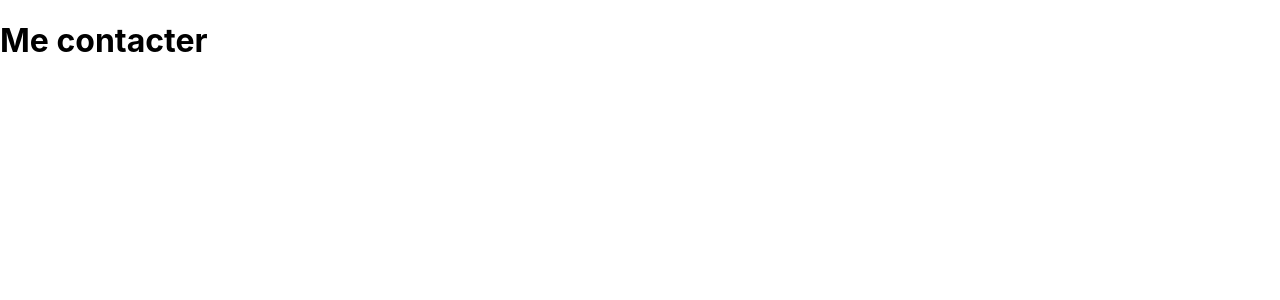
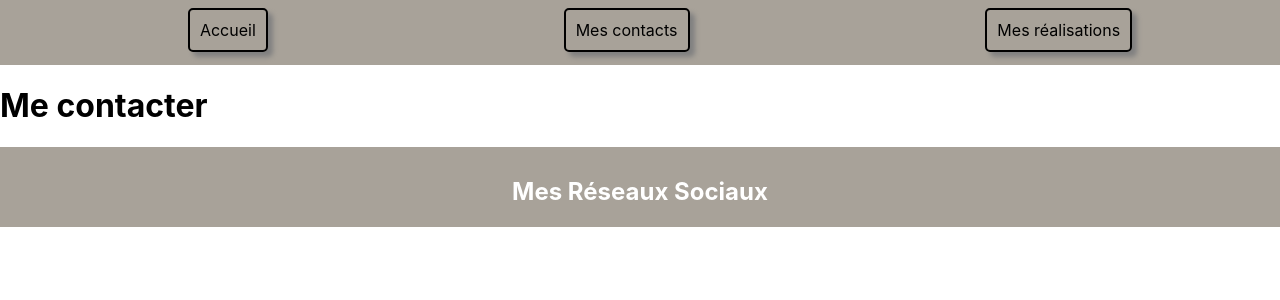
Before and after one commit to sosso711/portfolio1, a Next.js app: page /contact in a window 1280 px wide. Shown: the top 300 px of the page. Built offline with nearby package versions, Linux system fonts and the light colour scheme.

Commit message:
layout, header, footer

```diff
--- /dev/null
+++ b/components/Footer.js
@@ -0,0 +1,10 @@
+import next from "next";
+import styles from "../styles/Home.module.css";
+
+export default function Footer() {
+  return (
+    <div className={styles.footer}>
+      <h2>Mes Réseaux Sociaux</h2>
+    </div>
+  );
+}
--- /dev/null
+++ b/components/Header.js
@@ -0,0 +1,33 @@
+import Link from "next/link";
+import next from "next";
+import styles from "../styles/Home.module.css";
+
+export default function Header() {
+  return (
+    <div className={styles.headerDiv}>
+      <ul className={styles.ul}>
+        <li className={styles.li}>
+          <Link href="/">
+            <a className={styles.button} layout="responsive">
+              Accueil
+            </a>
+          </Link>
+        </li>
+        <li className={styles.li}>
+          <Link href="/contact">
+            <a className={styles.button} layout="responsive">
+              Mes contacts
+            </a>
+          </Link>
+        </li>
+        <li className={styles.li}>
+          <Link href="/project">
+            <a className={styles.button} layout="responsive">
+              Mes réalisations
+            </a>
+          </Link>
+        </li>
+      </ul>
+    </div>
+  );
+}
--- /dev/null
+++ b/components/Layout.js
@@ -0,0 +1,12 @@
+import Header from "./Header";
+import Footer from "./Footer";
+
+export default function Layout({ children }) {
+  return (
+    <div>
+      <Header />
+      <main>{children}</main>
+      <Footer />
+    </div>
+  );
+}
--- a/pages/contact.js
+++ b/pages/contact.js
@@ -1,9 +1,13 @@
 import next from "next";
+import Layout from "../components/Layout";
+import styles from "../styles/Home.module.css";
 
 export default function Contact() {
   return (
-    <div>
-      <h1>Me contacter</h1>
+    <div className={styles.contact}>
+      <Layout>
+        <h1>Me contacter</h1>
+      </Layout>
     </div>
   );
 }
--- a/pages/project.js
+++ b/pages/project.js
@@ -1,9 +1,12 @@
 import next from "next";
+import Layout from "../components/Layout";
 
 export default function Project() {
   return (
     <div>
-      <h1>Mes réalisations</h1>
+      <Layout>
+        <h1>Mes réalisations</h1>
+      </Layout>
     </div>
   );
 }
--- a/styles/Home.module.css
+++ b/styles/Home.module.css
@@ -8,3 +8,37 @@
   margin: 20px;
   text-align: justify;
 }
+.button {
+  border: 2px solid black;
+  border-radius: 5px;
+  padding: 10px;
+  width: 20%;
+  margin: 50px;
+  box-shadow: 5px 5px 5px gray;
+}
+.li {
+  list-style: none;
+  margin-bottom: 25px;
+  margin-top: 20px;
+}
+.footer {
+  bottom: 0;
+  background-color: #a8a299;
+  width: 100%;
+  height: 80px;
+  text-align: center;
+  padding: 10px;
+  color: white;
+}
+
+.ul {
+  display: flex;
+  flex-direction: row;
+  justify-content: space-around;
+  margin: 0;
+}
+
+.headerDiv {
+  background-color: #a8a299;
+  margin: 0;
+}
```
Also changed, not shown: pages/index.js (+17 -21 lines).
